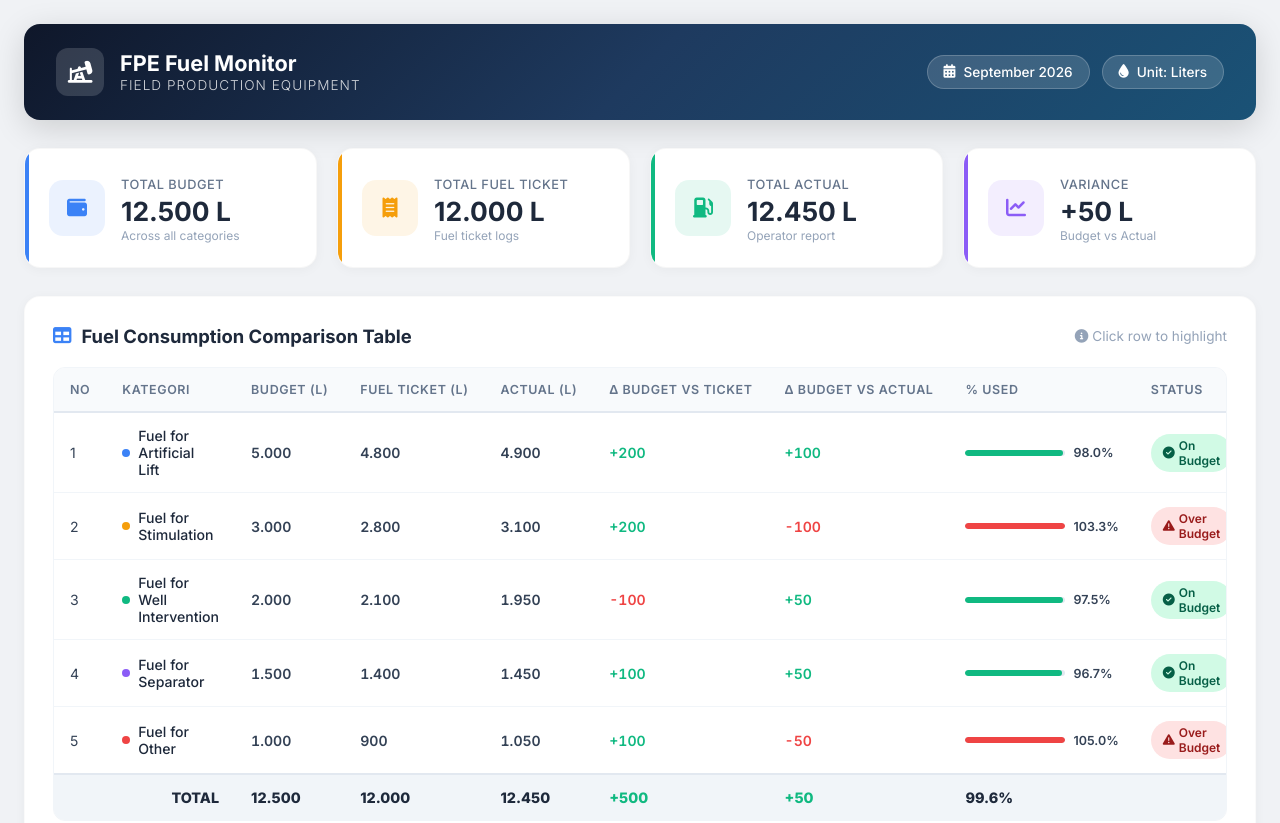
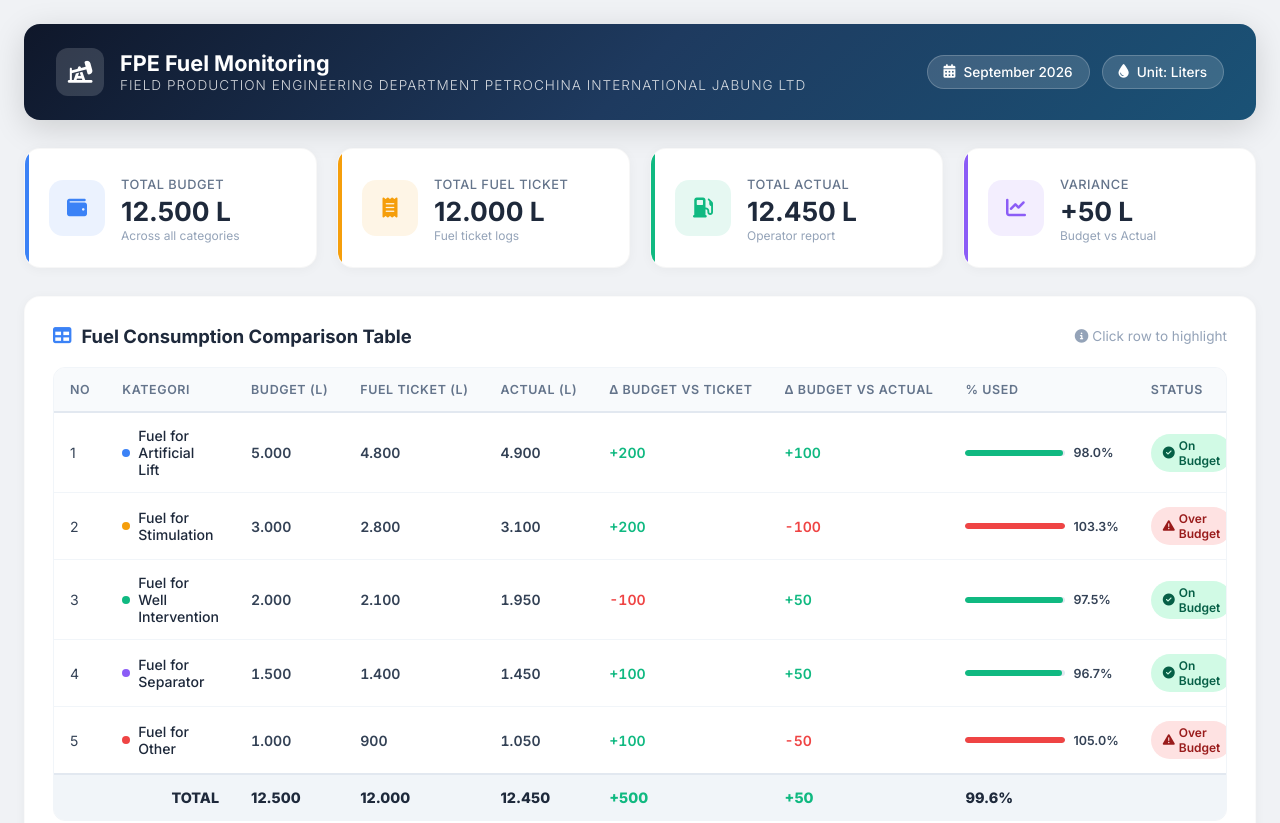
Before and after one commit to tamaky11/FPE-Fuel-Monitoring, a plain HTML site: page index.html in a window 1280 px wide. Shown: the top 823 px of the page. Drawn offline with nearby package versions, Linux system fonts and the light colour scheme.

Commit message:
Update index.html

```diff
--- a/index.html
+++ b/index.html
@@ -397,7 +397,7 @@
         <header class="app-header">
             <div class="header-left">
                 <div class="logo-icon"><i class="fas fa-oil-well"></i></div>
-                <h1>FPE Fuel Monitor<span>Field Production Equipment</span></h1>
+                <h1>FPE Fuel Monitoring<span>Field Production Engineering Department Petrochina International Jabung Ltd</span></h1>
             </div>
             <div class="header-right">
                 <div class="period-badge"><i class="fas fa-calendar-alt"></i> September 2026</div>
```
